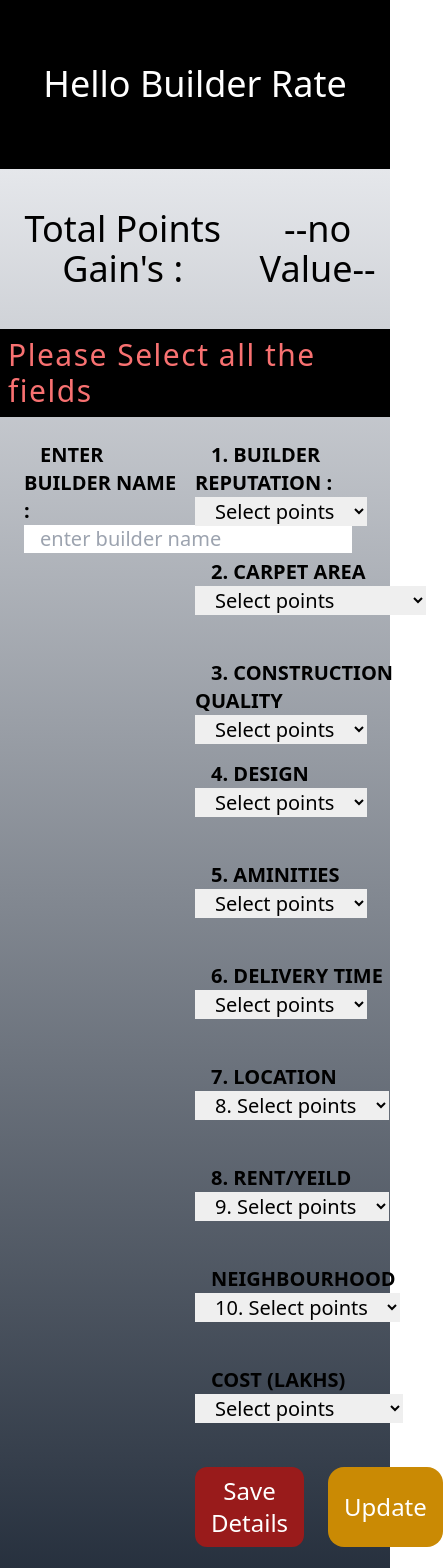
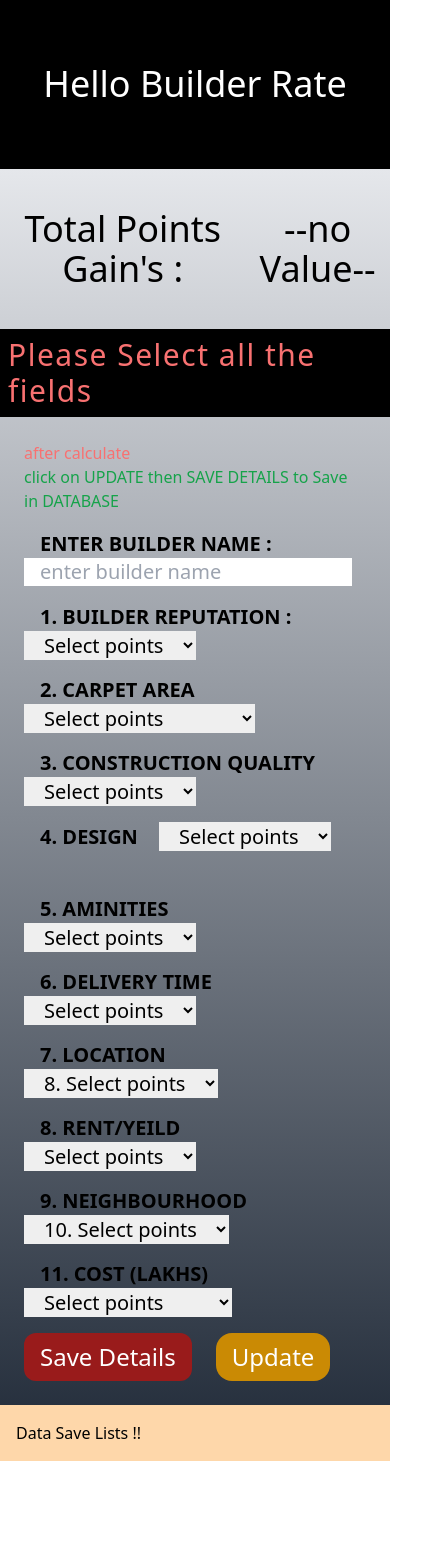
Before and after one commit to dhiraj-source/builder-choice, a Next.js app: page / in a window 390 px wide. Shown: the top 1568 px of the page, 443 px wide, since content can reach past the window. After the commit the page ends 1461 px from the top, so only its background shows below. Built offline with nearby package versions, Linux system fonts and the light colour scheme.

Commit message:
error-and-MOB-responsive

```diff
--- a/src/components/forms.js
+++ b/src/components/forms.js
@@ -125,6 +125,9 @@ const Forms = () => {
             </div>
 
             <div className="container grid grid-cols-2 mx-auto my-auto px-6 py-6">
+
+                <form className="grid grid-rows-10 space-y-4 col-span-1" onSubmit={handleSubmit}>
+                <div className="text-red-400"> after calculate <p className="text-green-600">click on UPDATE then SAVE DETAILS to Save in DATABASE</p></div>
                     <div className=" text-xl ">
                         <label htmlFor="builderName" className="font-bold uppercase px-4">Enter Builder Name :</label>{" "}
                         <input className="px-4"
@@ -137,7 +140,6 @@ const Forms = () => {
 
                         </input>
                     </div>
-                <form className="grid grid-rows-10 space-y-4 col-span-1" onSubmit={handleSubmit}>
 
                     <div className=" text-xl ">
                         <label htmlFor="builder" className="font-bold uppercase px-4">1. Builder Reputation :</label>{" "}
@@ -252,7 +254,7 @@ const Forms = () => {
                             value={data.rent}
                             onChange={handleChange}
                         >
-                            <option value="" disabled>9. Select points</option>
+                            <option value="" disabled>Select points</option>
                             <option value={1}> (1 points)</option>
                             <option value={2}> (2 points)</option>
                             <option value={3}> (3 points)</option>
@@ -261,7 +263,7 @@ const Forms = () => {
                         </select>
                     </div>
                     <div className=" text-xl">
-                        <label htmlFor="neighbourhood" className="font-bold uppercase px-4">neighbourhood</label>{" "}
+                        <label htmlFor="neighbourhood" className="font-bold uppercase px-4">9. neighbourhood</label>{" "}
                         <select className="px-4"
                             id="neighbourhood"
                             name="neighbourhood"
@@ -277,7 +279,7 @@ const Forms = () => {
                         </select>
                     </div>
                     <div className=" text-xl ">
-                        <label htmlFor="cost" className="font-bold uppercase px-4">cost (Lakhs)</label>{" "}
+                        <label htmlFor="cost" className="font-bold uppercase px-4">11. cost (Lakhs)</label>{" "}
                         <select className="px-4"
                             id="cost"
                             value={data.cost}
@@ -313,7 +315,7 @@ const Forms = () => {
                 <div className="flex flex-wrap justify-center">
                     {formDatas.length >= 0 && formDatas.map((item, idx) => (
                         <div className="bg-gray-500 text-white text-lg px-2 my-4 gap-2  w-full">
-                            <ul key={idx} className="grid grid-cols-6 grid-row-5  gap-4">
+                            <ul key={idx} className="grid sm:grid-cols-6  grid-cols-4 grid-rows-3 sm:grid-rows-2   gap-4">
                                 <li> <p className="font-extrabold text-2xl text-amber-400">{item?.builderName}</p></li>
                                 <li className="text-red-500 font-bold">builder:
                                     <p className="text-black font-bold">{item?.builder} rating</p>
```
Lines whose indentation alone changed are shown as unchanged.
